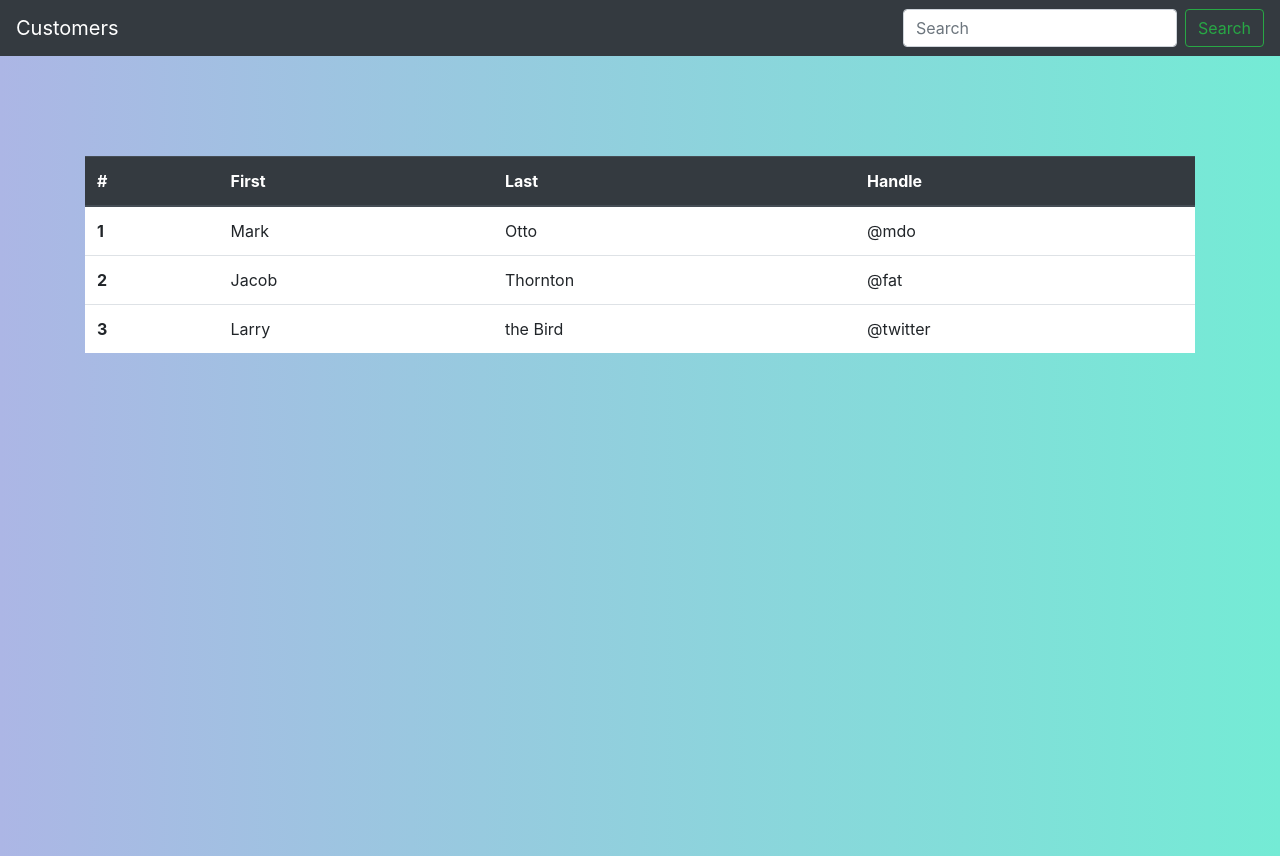
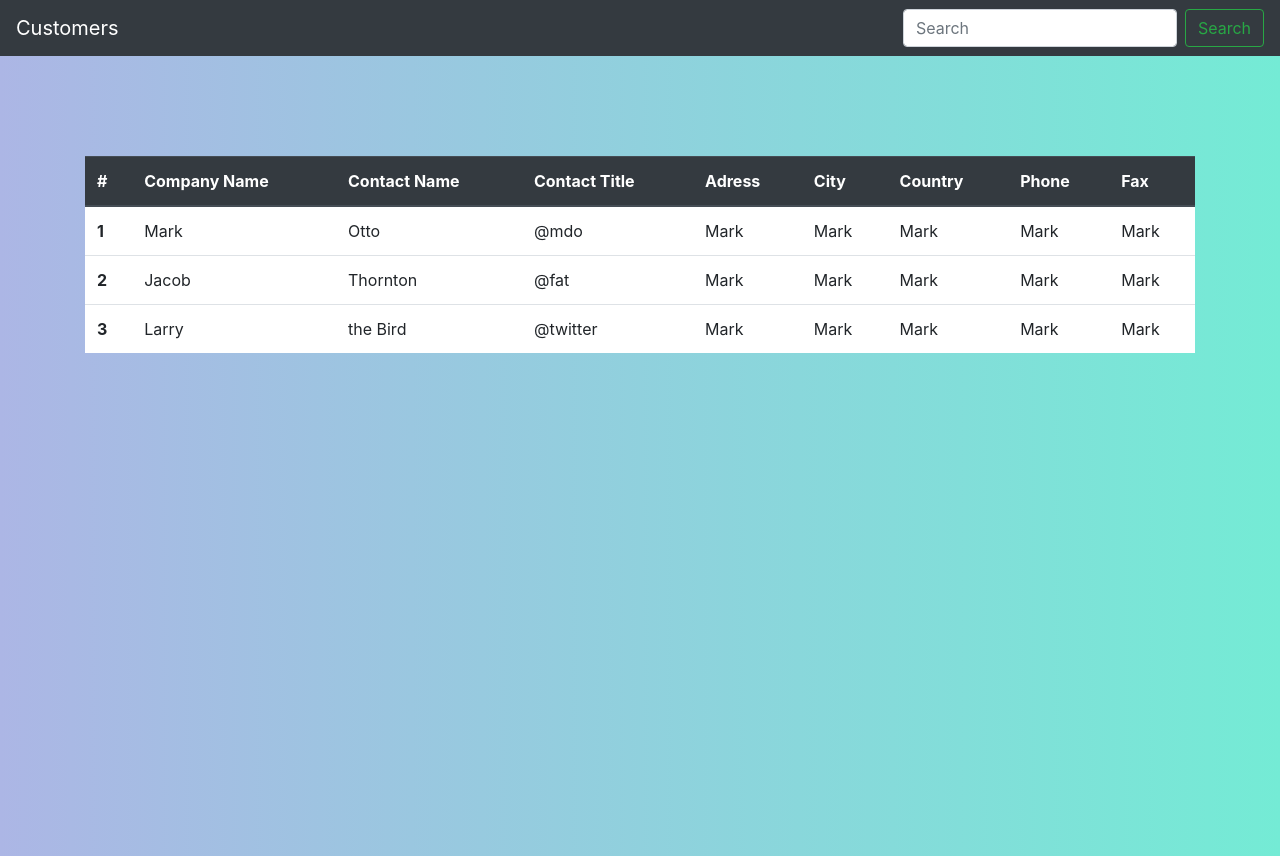
Before and after one commit to quan238/e-partner-intern-test, a React (Create React App) app in the folder Test2/frontend/: page / in a window 1280 px wide. Built offline with nearby package versions, Linux system fonts and the light colour scheme.

Commit message:
add pages folder

```diff
--- a/Test2/frontend/src/Components/main.css
+++ b/Test2/frontend/src/Components/main.css
@@ -20,3 +20,6 @@
 .table {
   background-color: white;
 }
+.tr{
+    cursor: pointer;
+}
--- a/Test2/frontend/src/Components/Content.js
+++ b/Test2/frontend/src/pages/Content.js
@@ -1,6 +1,6 @@
 import React, { Component } from "react";
 import CustomerTable from "./CustomerTable";
-import "./main.css";
+import "../Components/main.css";
 export default class Content extends Component {
   render() {
     return (
--- a/Test2/frontend/src/Components/CustomerTable.js
+++ b/Test2/frontend/src/pages/CustomerTable.js
@@ -1,5 +1,5 @@
 import React, { Component } from "react";
-import "./main.css";
+import "../Components/main.css";
 export default class CustomerTable extends Component {
   render() {
     return (
@@ -8,9 +8,14 @@ export default class CustomerTable extends Component {
           <thead class="thead-dark">
             <tr>
               <th scope="col">#</th>
-              <th scope="col">First</th>
-              <th scope="col">Last</th>
-              <th scope="col">Handle</th>
+              <th scope="col">Company Name</th>
+              <th scope="col">Contact Name</th>
+              <th scope="col">Contact Title</th>
+              <th scope="col">Adress</th>
+              <th scope="col">City</th>
+              <th scope="col">Country</th>
+              <th scope="col">Phone</th>
+              <th scope="col">Fax</th>
             </tr>
           </thead>
           <tbody>
@@ -19,18 +24,25 @@ export default class CustomerTable extends Component {
               <td>Mark</td>
               <td>Otto</td>
               <td>@mdo</td>
+              <td>Mark</td>
+              <td>Mark</td>
+              <td>Mark</td>
+              <td>Mark</td>
+              <td>Mark</td>
             </tr>
             <tr>
               <th scope="row">2</th>
               <td>Jacob</td>
               <td>Thornton</td>
-              <td>@fat</td>
+              <td>@fat</td> <td>Mark</td> <td>Mark</td> <td>Mark</td>{" "}
+              <td>Mark</td> <td>Mark</td>
             </tr>
             <tr>
               <th scope="row">3</th>
               <td>Larry</td>
               <td>the Bird</td>
-              <td>@twitter</td>
+              <td>@twitter</td> <td>Mark</td> <td>Mark</td> <td>Mark</td>{" "}
+              <td>Mark</td> <td>Mark</td>
             </tr>
           </tbody>
         </table>
```
Also changed, not shown: Test2/frontend/src/App.js (+4 -4 lines), Test2/frontend/src/pages/Navbar.js (renamed from Test2/frontend/src/Components/Navbar.js).
